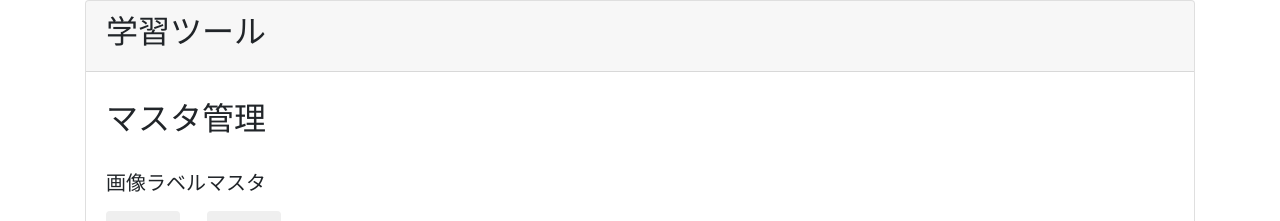
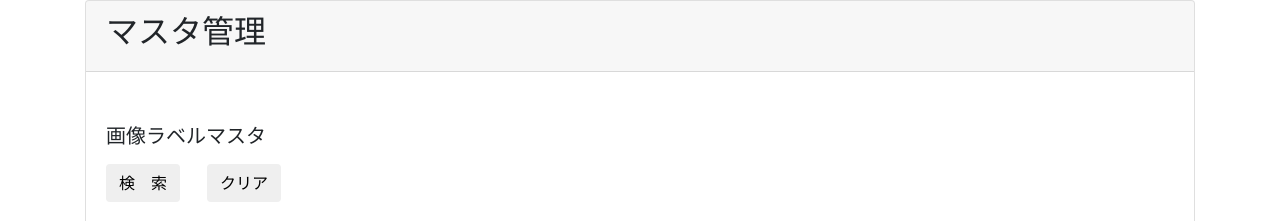
Before and after one commit to eto1976/MlApp, a Django app: page /mlapp/tabmenuMaster in a window 1280 px wide. Shown: the part 56-277 px from the top of the page. Run offline with Django 3.2, Linux system fonts and the light colour scheme; some libraries are stand-ins or nearby versions.

Commit message:
レイアウト修正

```diff
--- a/MlApp/templates/master.html
+++ b/MlApp/templates/master.html
@@ -13,14 +13,12 @@
 <div class="container">
 	<div class="card">
   		<div class="card-header">
-			<h2>学習ツール</h2>
+			<h2>マスタ管理</h2>
 		</div>
   		<div class="card-body">
-
 		    <form method="post" action="masterExecution" >{% csrf_token %}
+				<BR>
     		    <h2><font color="#33ff00">{{ msg }}</font></h2>
-				<h2>マスタ管理</h2>
-				<BR>
 		        <div class="form-group">
 			       	<h5>画像ラベルマスタ</h5>
 		        </div>
--- a/MlApp/templates/masterEdit.html
+++ b/MlApp/templates/masterEdit.html
@@ -13,14 +13,12 @@
 <div class="container">
 	<div class="card">
   		<div class="card-header">
-			<h2>学習ツール</h2>
+			<h2>マスタ管理</h2>
 		</div>
   		<div class="card-body">
-
 		    <form method="post" action="masterExecution" >{% csrf_token %}
+			<BR>
 		    <h2><font color="#33ff00">{{ msg }}</font></h2>
-				<h2>マスタ管理</h2>
-				<BR>
 		        <div class="form-group">
 			    	{% if dispMode == 'insert' %}
 			       		<h5>画像ラベルマスタ登録</h5>
```
